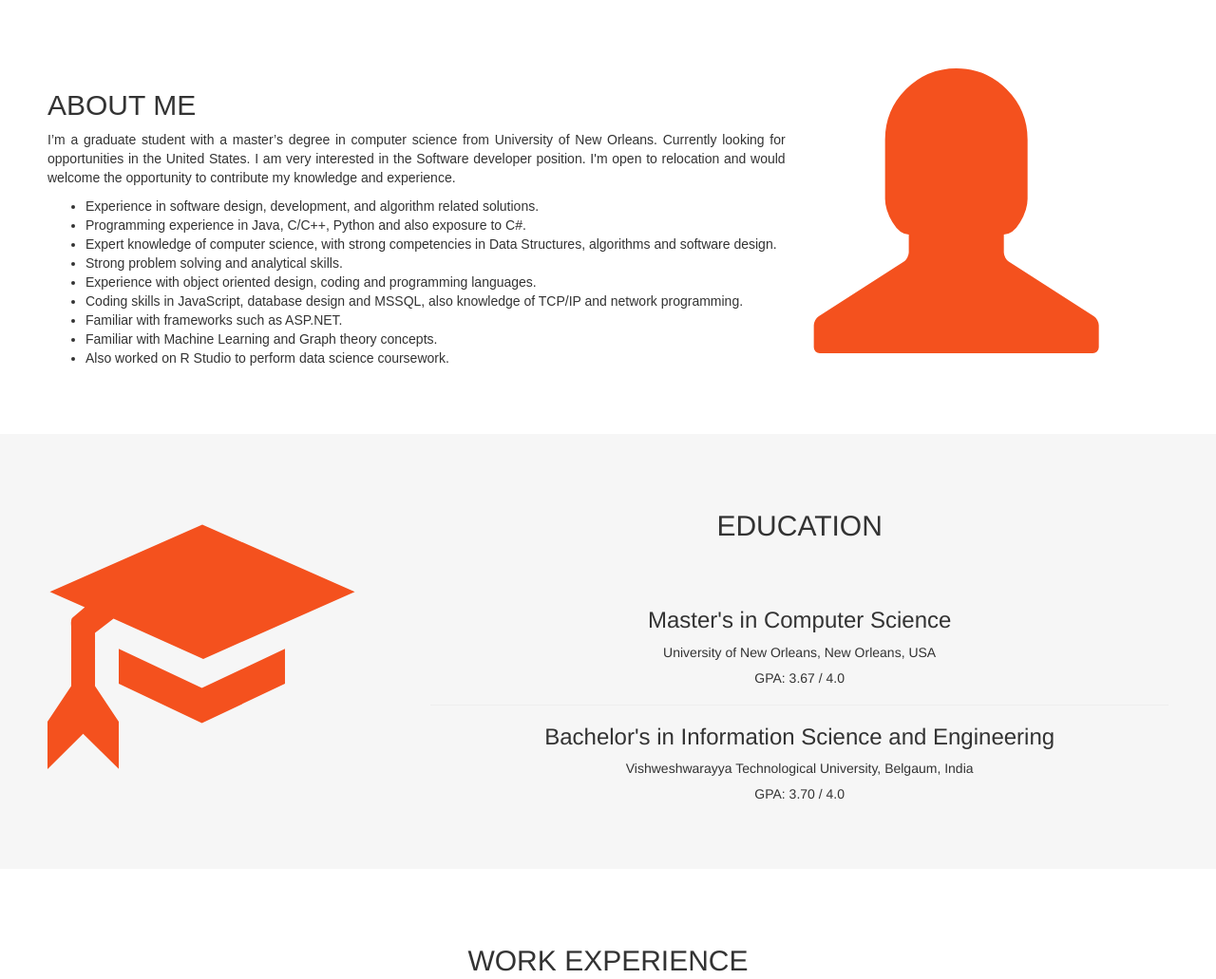
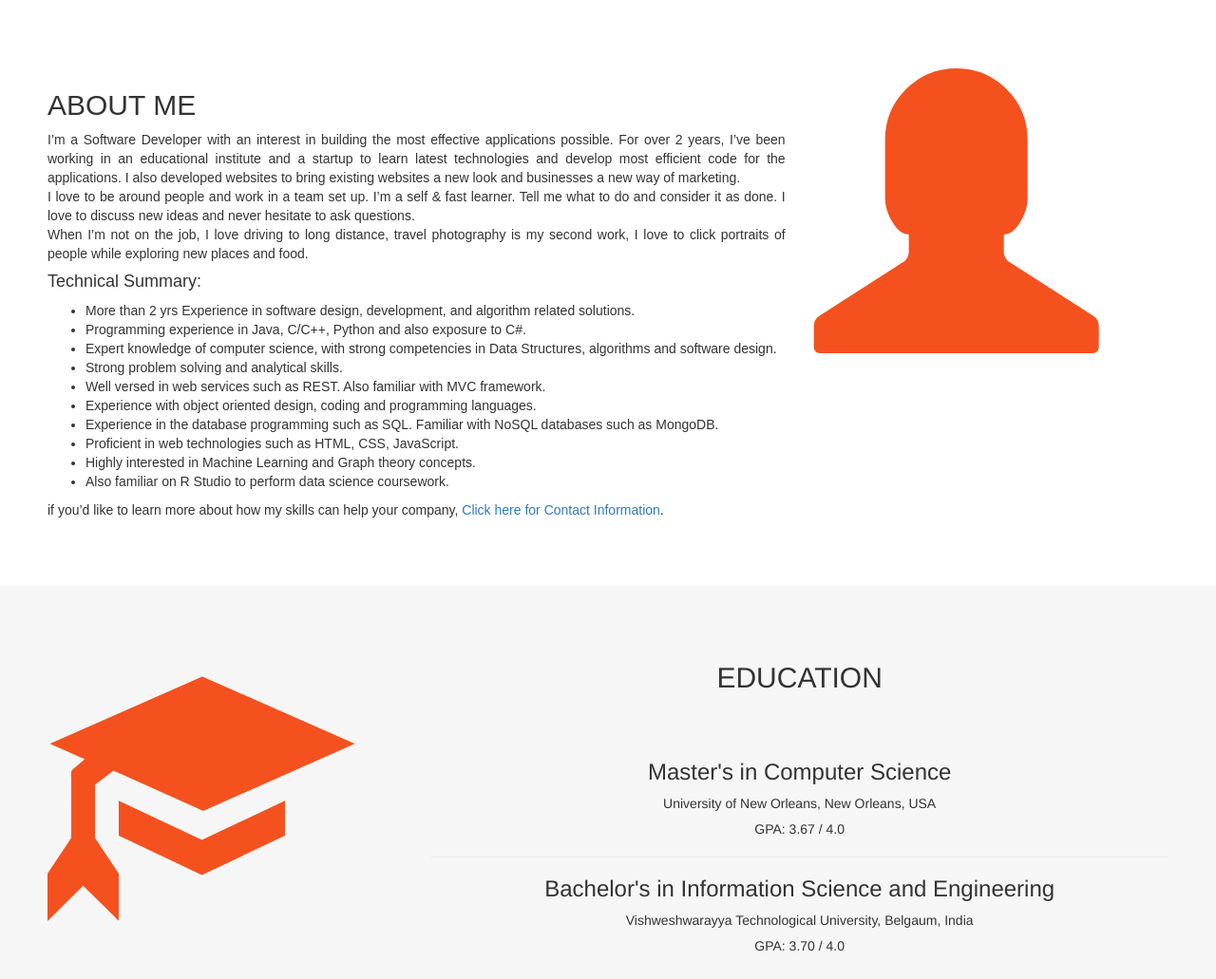
Before and after one commit to ash-redD/ash-redD.github.io, a plain HTML site: page index.html in a window 1280 px wide. Shown: the part 760-1791 px from the top of the page at 95% size. Drawn offline with nearby package versions, Linux system fonts and the light colour scheme.

Commit message:
Changes to summary
updated with new summary

```diff
--- a/index.html
+++ b/index.html
@@ -45,20 +45,24 @@
 			<div class = "col-sm-8 summary">
 				<h2>ABOUT ME</h2>
 
-				<p style="text-align:justify">I’m a graduate student with a master’s degree in computer science from University of New Orleans.
-					Currently looking for opportunities in the United States. I am very interested in the Software developer position.
-					 I'm open to relocation and would welcome the opportunity to contribute my knowledge and experience.  </p>
+				<p style="text-align:justify">I’m a Software Developer with an interest in building the most effective applications possible. For over 2 years, I’ve been working in an educational institute and a startup to learn latest technologies and develop most efficient code for the applications.
+				 I also developed websites to bring existing websites a new look and businesses a new way of marketing.<br> I love to be around people and work in a team set up. I’m a self & fast learner. Tell me what to do and consider it as done. I love to discuss new ideas and never hesitate to ask questions.
+<br>When I’m not on the job, I love driving to long distance, travel photography is my second work, I love to click portraits of people while exploring new places and food.
+
+ </p><h4>Technical Summary: </h4>
 					 <ul>
-                		<li>Experience in software design, development, and algorithm related solutions.</li>
+                		<li>More than 2 yrs Experience in software design, development, and algorithm related solutions.</li>
                 		<li>Programming experience in Java, C/C++, Python and also exposure to C#.</li>
                 		<li>Expert knowledge of computer science, with strong competencies in Data Structures, algorithms and software design.</li>
                 		<li>Strong problem solving and analytical skills.</li>
+                		<li>Well versed in web services such as REST. Also familiar with MVC framework.</li>
                 		<li>Experience with object oriented design, coding and programming languages.</li>
-                		<li>Coding skills in JavaScript, database design and MSSQL, also knowledge of TCP/IP and network programming.</li>
-						<li>Familiar with frameworks such as ASP.NET.</li>
-						<li>Familiar with Machine Learning and Graph theory concepts.</li>
-						<li>Also worked on R Studio to perform data science coursework.</li>
+                		<li>Experience in the database programming such as SQL. Familiar with NoSQL databases such as MongoDB. </li>
+						<li>Proficient in web technologies such as HTML, CSS, JavaScript.</li>
+						<li>Highly interested in Machine Learning and Graph theory concepts.</li>
+						<li>Also familiar on R Studio to perform data science coursework.</li>
                 	</ul>
+                <p style="text-align:justify">	if you’d like to learn more about how my skills can help your company, <a href="#contact">Click here for Contact Information</a>. </p>
 			</div>
 			<div class = "col-sm-4">
 				<span class="glyphicon glyphicon-user logo"></span>
@@ -131,11 +135,13 @@
 					</p>
 			</div>
 			<div class="col-sm-3">
-				<h3 class="text-center">Genetic Algorithm implementation</h3>
-				<p style="text-align:justify">A genetic algorithm is method of solving optimization problems,
-				which rely upon natural selection process that imitate biological evolution.In this project
-				I used JAVA to create a GUI based protein structure simulator,
-				which uses genetic algorithm in order to find the best solution.</p>
+				<h3 class="text-center">Vacation Management System</h3>
+				<p style="text-align:justify">UI portal of an online vacation management tool that can be used within teams in a company
+				for efficient management of their employee’s time-off requests such as vacations,
+				holidays and sick leave. Full Stack Implementation of JAVA which includes frontend
+				(HTML5, CSS and JavaScript) and backend development using SPRING framework and SQLite database.
+
+				</p>
 
 			</div>
 			<div class="col-sm-3">
```
